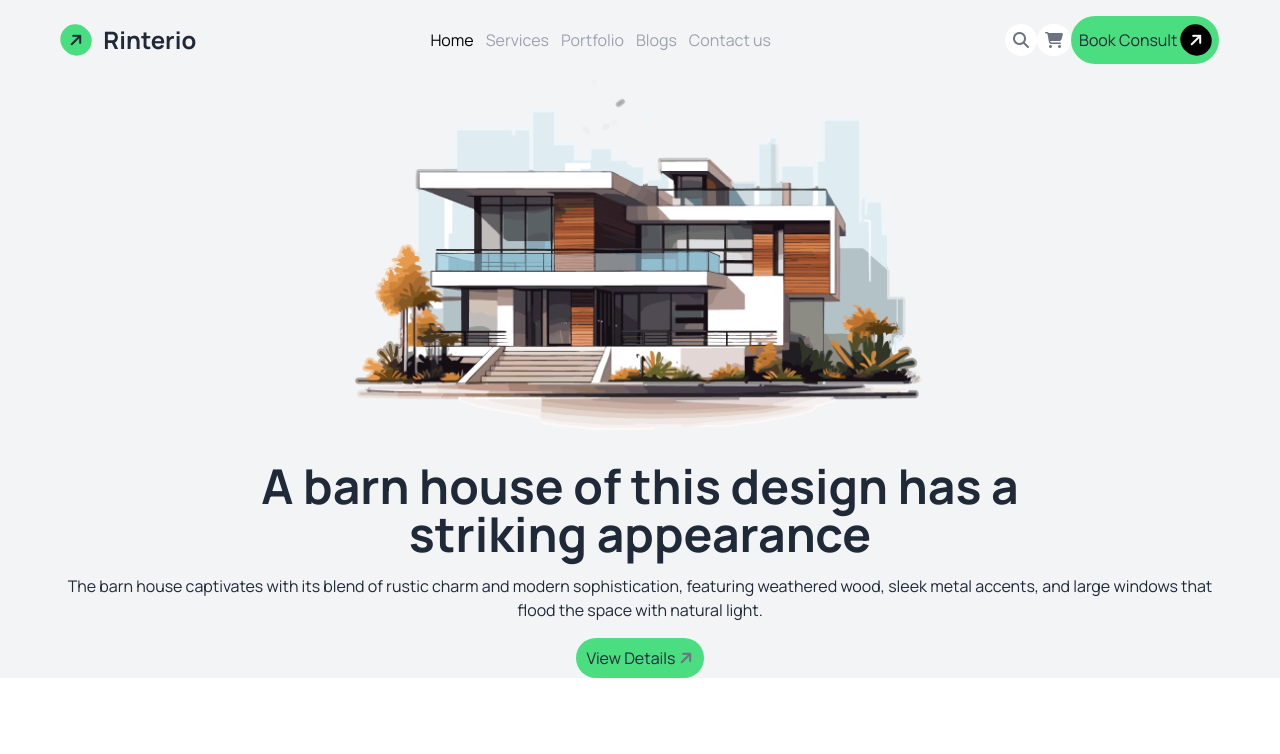
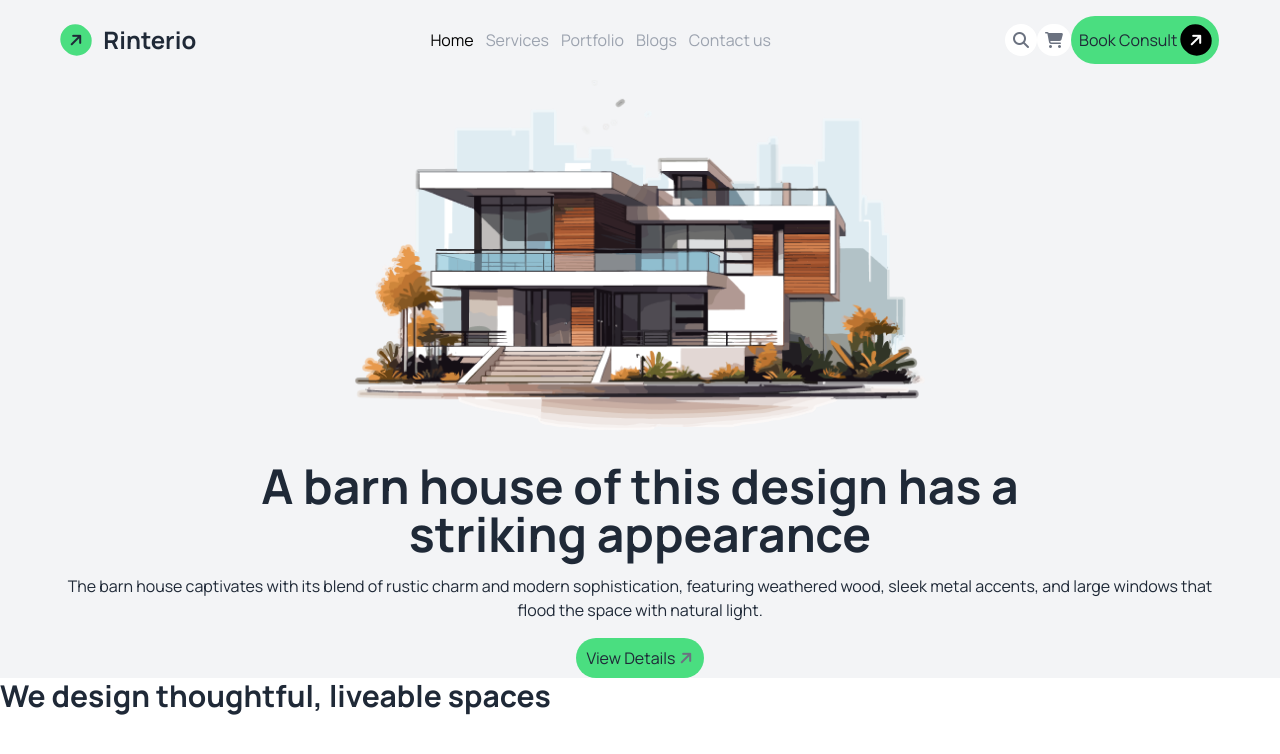
Before and after one commit to johoraislam/B10-house-design-assignmnt3, a plain HTML site: page index.html in a window 1280 px wide. Drawn offline with nearby package versions, Linux system fonts and the light colour scheme.

Commit message:
main section start

```diff
--- a/indext.html
+++ b/index.html
@@ -26,7 +26,7 @@
 </head>
 
 <body class="manrope">
-    <header class="bg-gray-100 max-h-screen">
+    <header class="bg-gray-100">
         <!-- navbar -->
         <nav class="flex p-2 lg:w-11/12 mx-auto lg:py-4 justify-between items-center">
             <div class="flex gap-3 items-center">
@@ -88,6 +88,19 @@
         </div>
     </header>
 
+    <!-- main section -->
+    <main>
+        <!-- We design thoughtful, liveable spaces -->
+        <div>
+            <!-- text div -->
+            <div>
+                <h3 class="text-3xl font-bold">We design thoughtful, liveable spaces</h3>
+            </div>
+            <!-- image div -->
+
+        </div>
+    </main>
+
 </body>
 
 </html>
```
